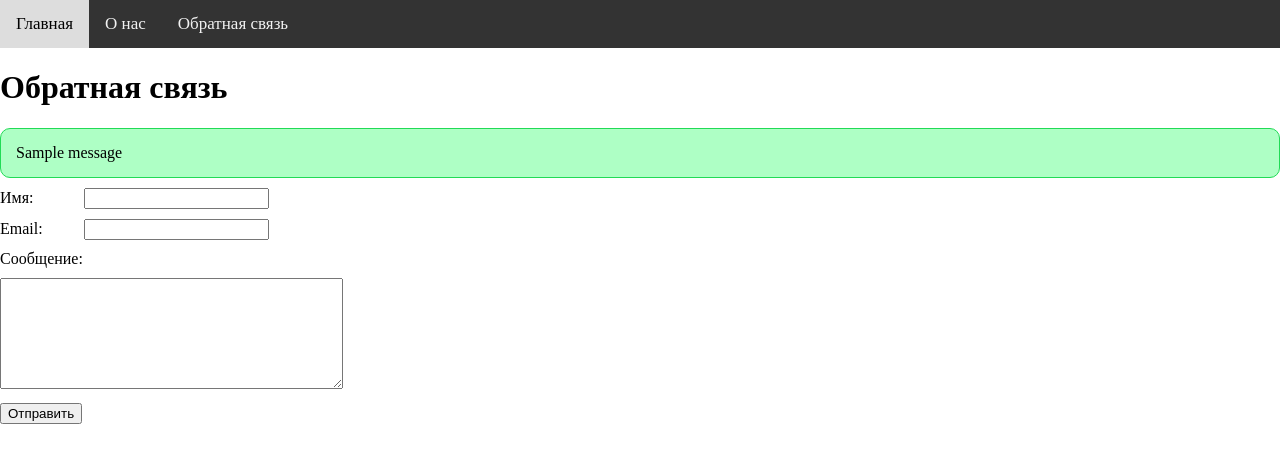
After one commit to DanDi33/Academy_top, a Flask app: page /contact in a window 1280 px wide. The commit adds this page. Shown: the top 463 px of the page. Run offline with Flask 3, Linux system fonts and the light colour scheme; one stand-in notice (Sample message) is shown.

Commit message:
Flask (1602)

```diff
--- a/Lesson5/Static/css/style.css
+++ b/Lesson5/Static/css/style.css
@@ -55,3 +55,23 @@ margin:0;
     text-align: left;
   }
 }
+
+.form-contact label{
+    display:inline-block;
+    min-width:80px;
+}
+.form-contact p{
+    margin:10px 0 10px 0;
+}
+.flash{
+    padding:15px;
+    border-radius:10px;
+}
+.flash.success{
+    border:1px solid #21DB56;
+    background: #AEFFC5;
+}
+.flash.error{
+    border:1px solid #FF4343;
+    background: #FF9C9C;
+}
--- a/Lesson5/lab1.py
+++ b/Lesson5/lab1.py
@@ -1,28 +1,57 @@
-from flask import Flask, render_template, url_for
+from flask import Flask, render_template, request, flash, session, redirect, url_for
 
 app = Flask(__name__)
-
+app.config["SECRET_KEY"] = "qwerty1234567890"
 menu = [{"name": "Главная", "url": "/"},
-        {"name": "О нас", "url": "/about"}]
+        {"name": "О нас", "url": "/about"},
+        {"name": "Обратная связь", "url": "/contact"}]
 
 
 @app.route("/")
 @app.route('/index')
 def index():
-    print(url_for('index'))
+    # print(url_for('index'))
     return render_template("index.html", menu=menu, title="Главная")
 
 
 @app.route("/about")
 def about():
-    print(url_for('about'))
+    # print(url_for('about'))
     return render_template("about.html", menu=menu, title="О компании")
 
 
-@app.route("/profile/<int:username>")
+@app.route("/profile/<path:username>")
 def profile(username):
-    print(url_for('profile', username='11'))
+    # print(url_for('profile', username='11'))
     return f"Пользователь -- {username}"
+
+
+@app.route("/contact", methods=['POST', 'GET'])
+def contact():
+    if request.method == 'POST':
+        if len(request.form['name']) >= 2:
+            flash('Сообщение доставлено', category="success")
+        else:
+            flash('Ошибка доставки', category="error")
+    return render_template("contact.html", menu=menu, title="Обратная связь")
+
+
+@app.errorhandler(404)
+def pageNorFound(error):
+    return render_template("page404.html", menu=menu, title="Страница не найдена")
+
+
+@app.route("/login", methods=['POST', 'GET'])
+def login():
+    # session['userLogged'] = "123123"
+    if 'userLogged' in session:
+        return redirect(url_for('profile', username=session["userLogged"]))
+    elif request.method == "POST":
+        if request.form['name'] == "Test" and request.form['psw'] == "123":
+            session['userLogged'] = request.form['name']
+            return redirect(url_for('profile', username=session["userLogged"]))
+    # print(session)
+    return render_template("login.html", menu=menu, title="Авторизация")
 
 
 if __name__ == "__main__":
--- /dev/null
+++ b/Lesson5/templates/contact.html
@@ -0,0 +1,23 @@
+{% extends 'base.html' %}
+
+{% block content %}
+    {{ super() }}
+{% for cat,msg in get_flashed_messages(True) %}
+    <div class="flash {{cat}}">{{msg}}</div>
+{% endfor %}
+    <form action="/contact" method="post" class="form-contact">
+        <p>
+            <label>Имя:</label>
+            <input type="text" name="name" value="" required>
+        </p>
+         <p>
+            <label>Email:</label>
+            <input type="text" name="email" value="" required>
+        </p>
+         <p>
+            <label>Сообщение:</label>
+        </p>
+        <textarea type="text" name="message" value="" rows="7" cols="40" required></textarea>
+        <p><input type="submit" value="Отправить"></p>
+    </form>
+{% endblock %}
```
Also changed, not shown: Lesson5/templates/login.html (added, +18 -0 lines), Lesson5/templates/page404.html (added, +9 -0 lines).
